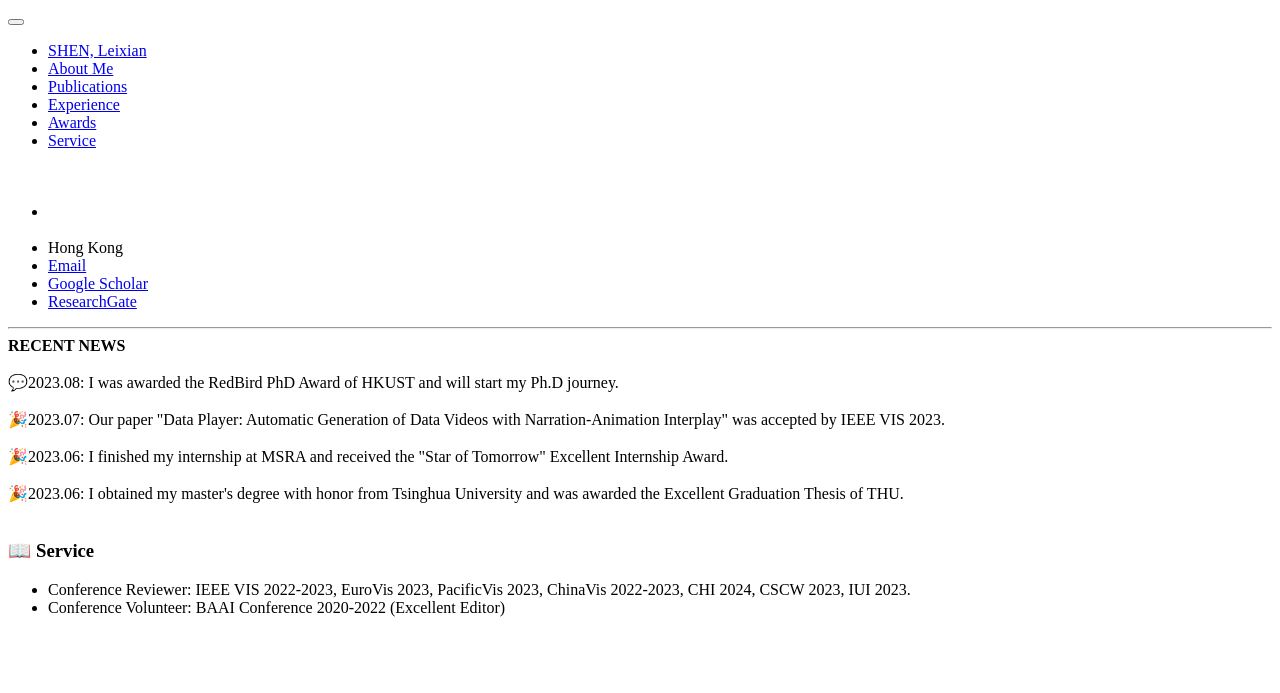
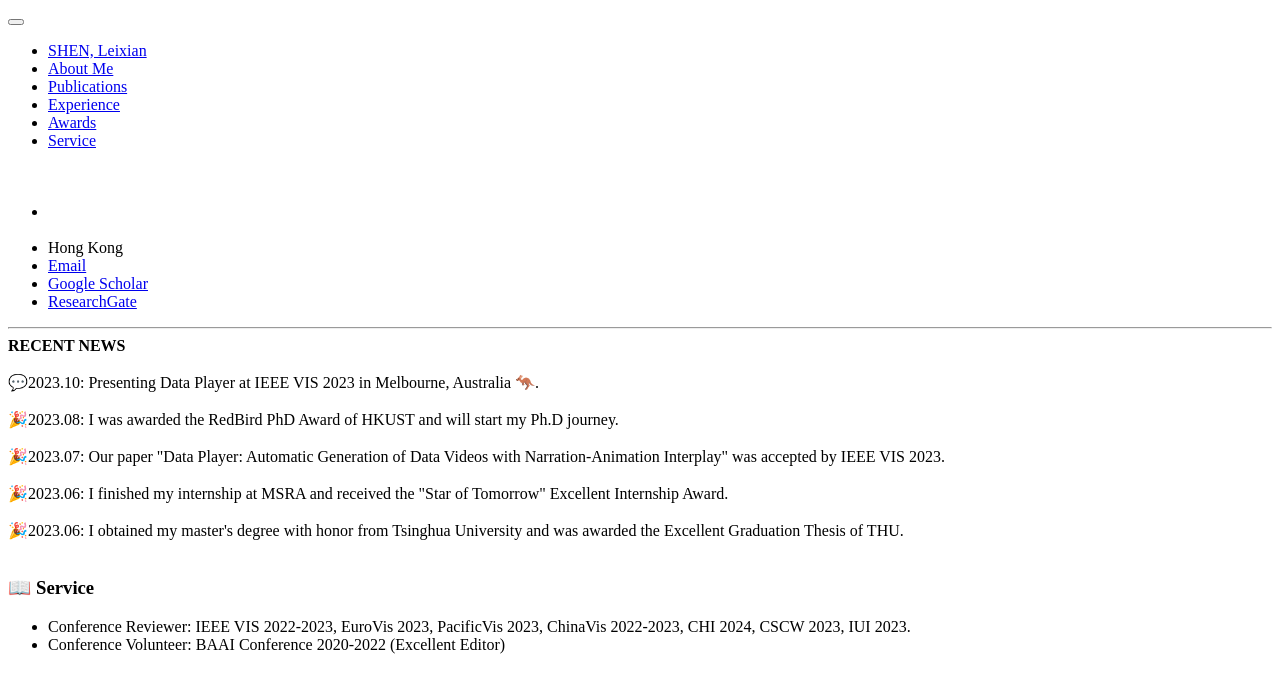
Before and after one commit to ShenLeixian/ShenLeixian1111, a Jekyll site: the page built from _pages/include/service.md, in a window 1280 px wide. Shown: the top 693 px of the page. Built offline with Jekyll 4.4.1, drawn with Linux system fonts in a browser that asks for light colours; our own code applies the rules of GitHub Pages for plain Markdown files.

Commit message:
Update sidebar.html

```diff
--- a/_includes/sidebar.html
+++ b/_includes/sidebar.html
@@ -15,7 +15,9 @@
 <hr/>
 <b> RECENT NEWS</b> <br><br>
 <div class="news">
-💬2023.08: I was awarded the RedBird PhD Award of HKUST and will start my Ph.D journey. <br><br>
+💬2023.10: Presenting Data Player at IEEE VIS 2023 in Melbourne, Australia 🦘.<br><br>
+
+🎉2023.08: I was awarded the RedBird PhD Award of HKUST and will start my Ph.D journey. <br><br>
 
 🎉2023.07: Our paper "Data Player: Automatic Generation of Data Videos with Narration-Animation Interplay" was accepted by IEEE VIS 2023. <br><br>
 
```
